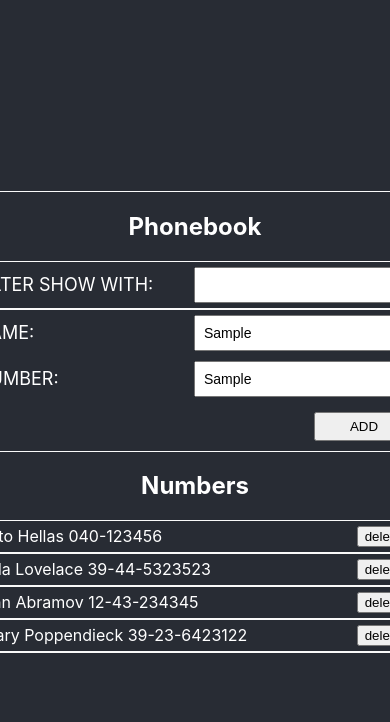
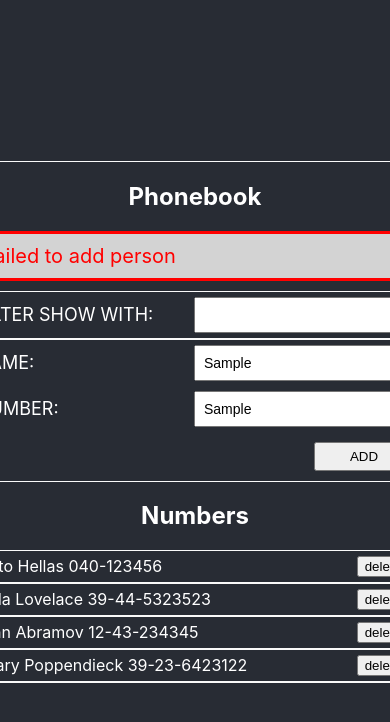
Before and after one commit to denis-rim/Full-Stack-Open-2021, a React (Create React App) app in the folder Part2/phonebook/: page / in a window 390 px wide. Both pictures are taken after typing "Sample", "Sample" into the empty fields and a click on the button "ADD". Shown: the top 722 px of the page. Built offline with nearby package versions, Linux system fonts and the light colour scheme; no server answers; data requests are answered from the project's data file.

Commit message:
2.19: Phonebook step11,  2.20*: Phonebook step12

```diff
--- a/Part2/phonebook/src/App.js
+++ b/Part2/phonebook/src/App.js
@@ -3,6 +3,7 @@ import personServices from "./services/persons";
 import FilterForm from "./components/FilterForm";
 import PersonsFormInput from "./components/PersonsFormInput";
 import DisplayPersons from "./components/DisplayPersons";
+import Notification from "./components/Notification";
 
 const App = () => {
   const [persons, setPersons] = useState([]);
@@ -11,8 +12,20 @@ const App = () => {
     number: "",
   });
   const [filter, setFilter] = useState("");
+  const [message, setMessage] = useState(null);
 
   const { name, number } = newPerson;
+
+  const showMessage = (message, type) => {
+    setMessage({
+      message,
+      type,
+    });
+
+    setTimeout(() => {
+      setMessage(null);
+    }, 4000);
+  };
 
   useEffect(() => {
     personServices
@@ -21,6 +34,7 @@ const App = () => {
         setPersons(response);
       })
       .catch((error) => {
+        showMessage("Server is unavailable", "error");
         console.error(error);
       });
   }, []);
@@ -59,9 +73,11 @@ const App = () => {
               person.id !== existingPerson.id ? person : response
             )
           );
+          showMessage(`Updated ${newPerson.name} phone number`, "success");
           resetInput();
         })
         .catch((error) => {
+          showMessage("Failed to update person", "error");
           console.error(error);
         });
       return;
@@ -76,9 +92,11 @@ const App = () => {
       .create(newPersonObj)
       .then((response) => {
         setPersons(persons.concat(response));
+        showMessage(`Added ${newPerson.name}`, "success");
         resetInput();
       })
       .catch((error) => {
+        showMessage("Failed to add person", "error");
         console.error(error);
       });
   };
@@ -94,8 +112,13 @@ const App = () => {
       .deletePerson(id)
       .then(() => {
         setPersons(persons.filter((person) => person.id !== id));
+        showMessage(`Deleted ${name}`, "success");
       })
       .catch((error) => {
+        showMessage(
+          `Information of ${name} has already removed from server`,
+          "error"
+        );
         console.error(error);
       });
   };
@@ -109,6 +132,7 @@ const App = () => {
   return (
     <div className="app">
       <h2>Phonebook</h2>
+      <Notification message={message} />
       <FilterForm filter={filter} setFilter={setFilter} />
       <PersonsFormInput
         name={name}
--- /dev/null
+++ b/Part2/phonebook/src/components/Notification.js
@@ -0,0 +1,9 @@
+const Notification = ({ message }) => {
+  if (message === null) {
+    return null;
+  }
+
+  return <div className={message.type}>{message.message}</div>;
+};
+
+export default Notification;
--- a/Part2/phonebook/src/index.css
+++ b/Part2/phonebook/src/index.css
@@ -97,3 +97,23 @@ h2 {
   list-style: none;
   border: 1px solid #fafafa;
 }
+
+.error {
+  color: red;
+  background: lightgrey;
+  font-size: 20px;
+  border-style: solid;
+  border-radius: 5px;
+  padding: 10px;
+  margin-bottom: 10px;
+}
+
+.success {
+  color: green;
+  background: lightgrey;
+  font-size: 20px;
+  border-style: solid;
+  border-radius: 5px;
+  padding: 10px;
+  margin-bottom: 10px;
+}
```
